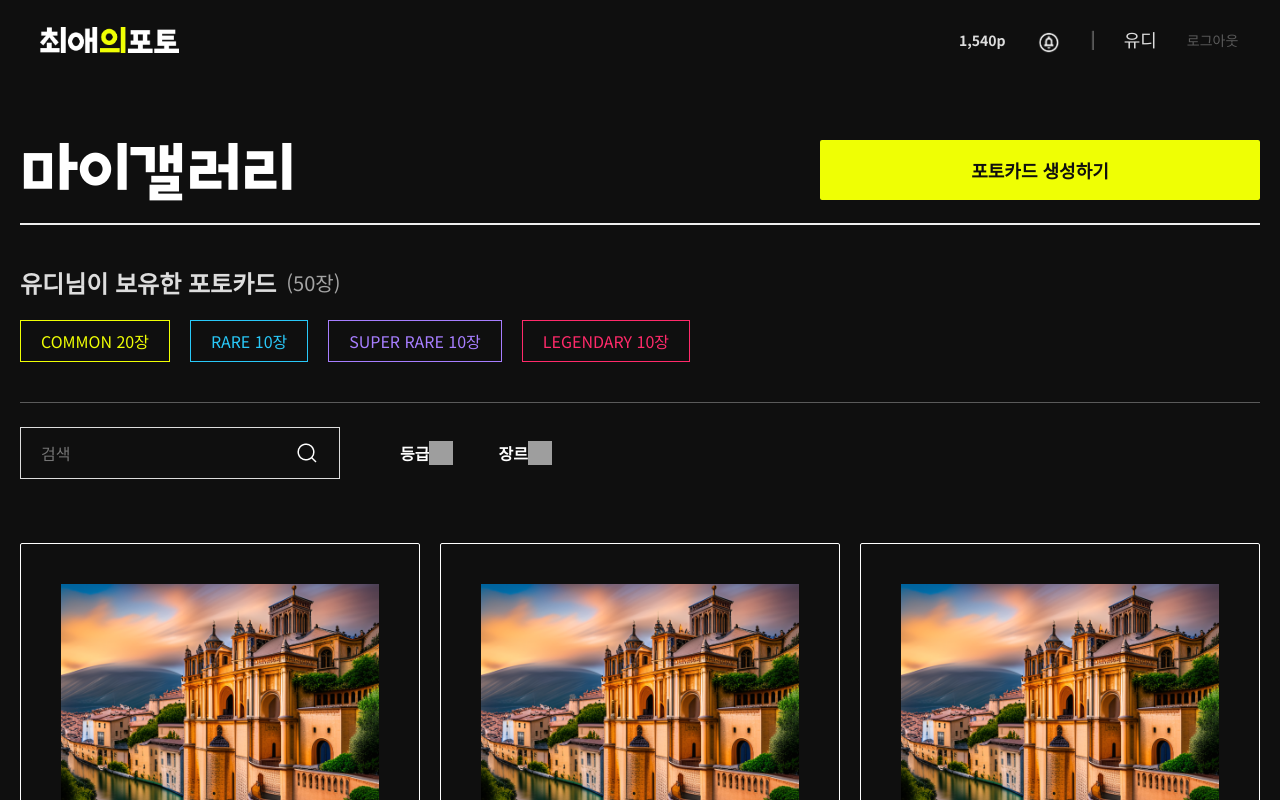
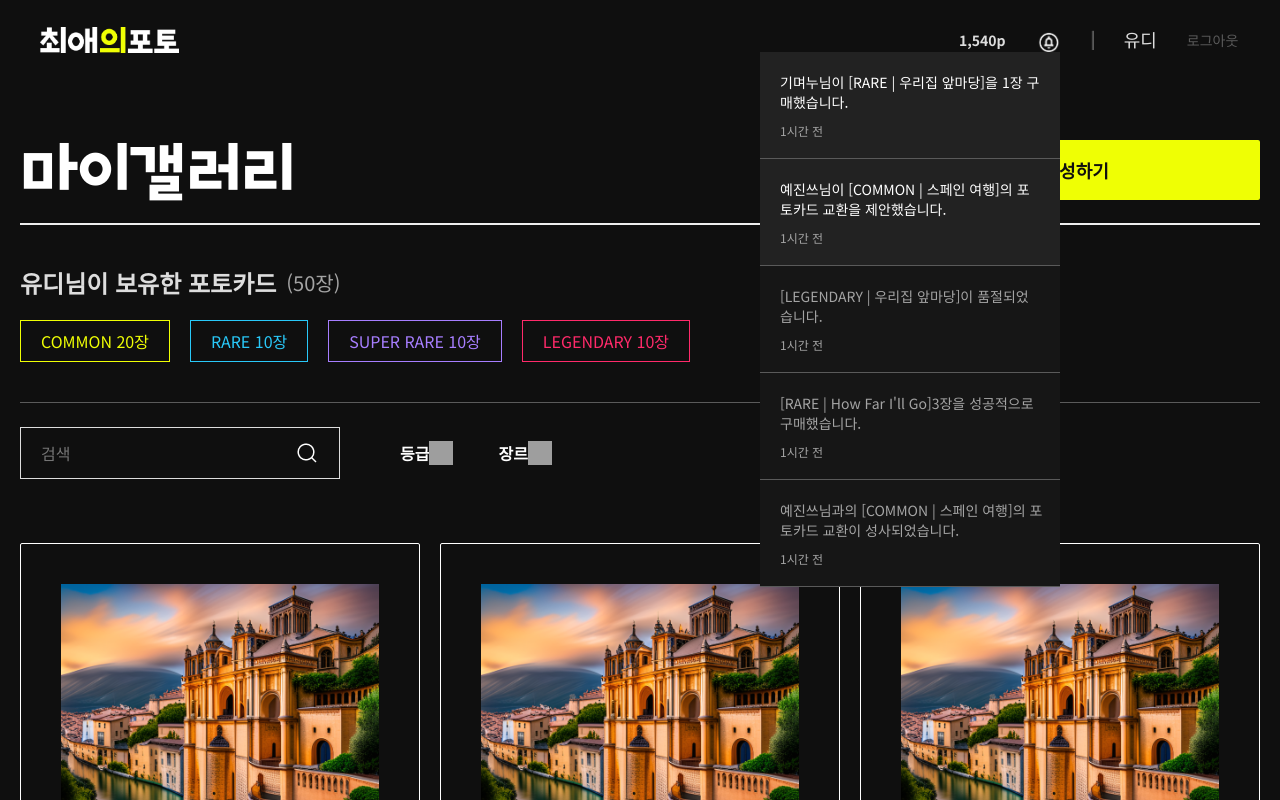
Before and after one commit to FavoritePhotoTeam3/1-favoritePhoto-3-FE, a React (Create React App) app: page / in a window 1280 px wide. Shown: the top 800 px of the page. Built offline with nearby package versions, Linux system fonts and the light colour scheme; grey boxes are pictures that could not be loaded; a web font is replaced by a local one.

Commit message:
Chore: 페이지 index 일부 수정

```diff
--- a/src/components/nav/nav.jsx
+++ b/src/components/nav/nav.jsx
@@ -29,7 +29,7 @@ const NavItem = ({ isLogin }) => {
         <img className={style.nav_item_verLine} src={verLine} alt="" />
         <span className={style.nav_item_userName}>유디</span>
         <span className={style.nav_itme_logout}>로그아웃</span>
-        {/* <Notice /> */}
+        <Notice />
       </div>
     );
   } else {
--- a/src/pages/my_gallery/index.jsx
+++ b/src/pages/my_gallery/index.jsx
@@ -1,5 +1,6 @@
 import React from "react";
 import style from "../CommonPhotoListPage.module.css";
+// import style from "./index.module.css";
 
 //임시 이미지
 import tempImg from "./assets/img.png";
--- a/src/pages/my_market/index.jsx
+++ b/src/pages/my_market/index.jsx
@@ -1,5 +1,6 @@
 import React from "react";
 import style from "../CommonPhotoListPage.module.css";
+// import style from "./index.module.css";
 
 //임시 이미지
 import tempImg from "./assets/img.png";
--- a/src/pages/photo_market/index.jsx
+++ b/src/pages/photo_market/index.jsx
@@ -1,5 +1,6 @@
 import React from "react";
 import style from "../CommonPhotoListPage.module.css";
+// import style from "./index.module.css";
 
 //임시 이미지
 import tempImg from "./assets/img.png";
```
